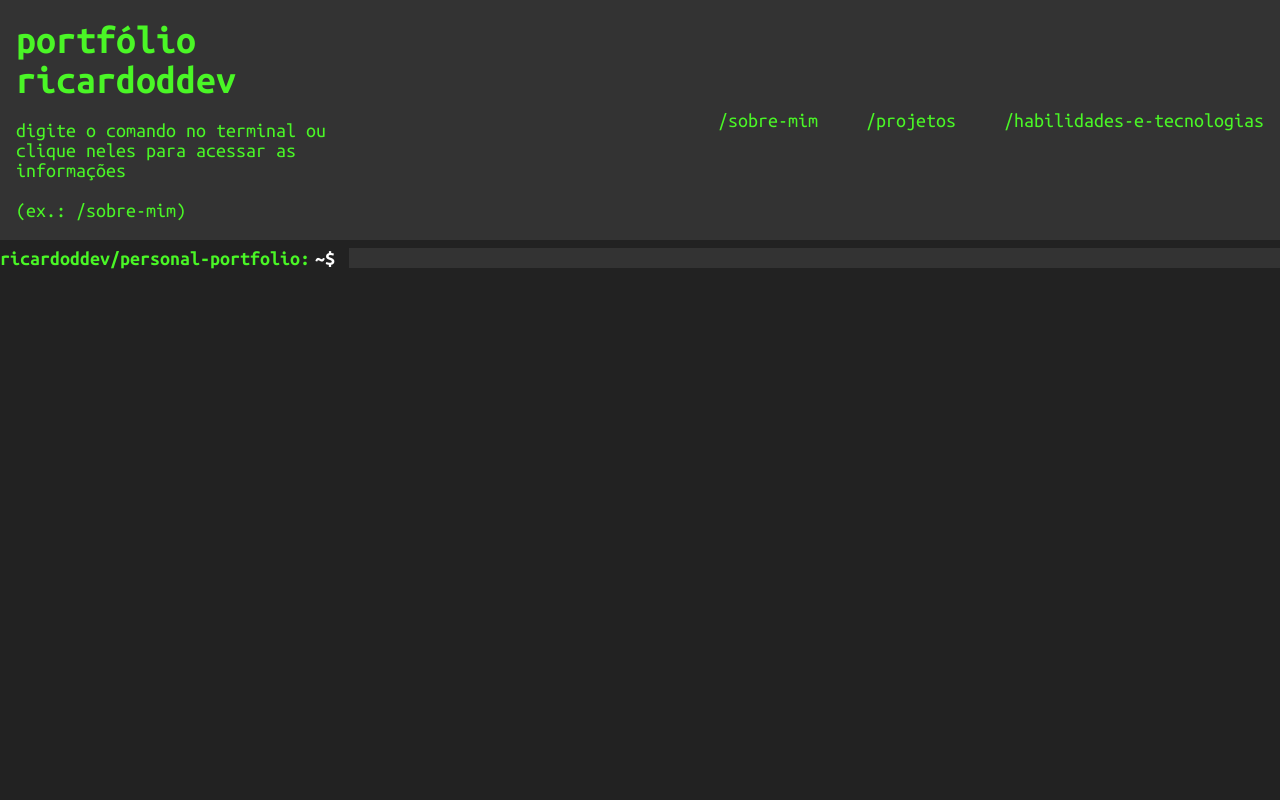
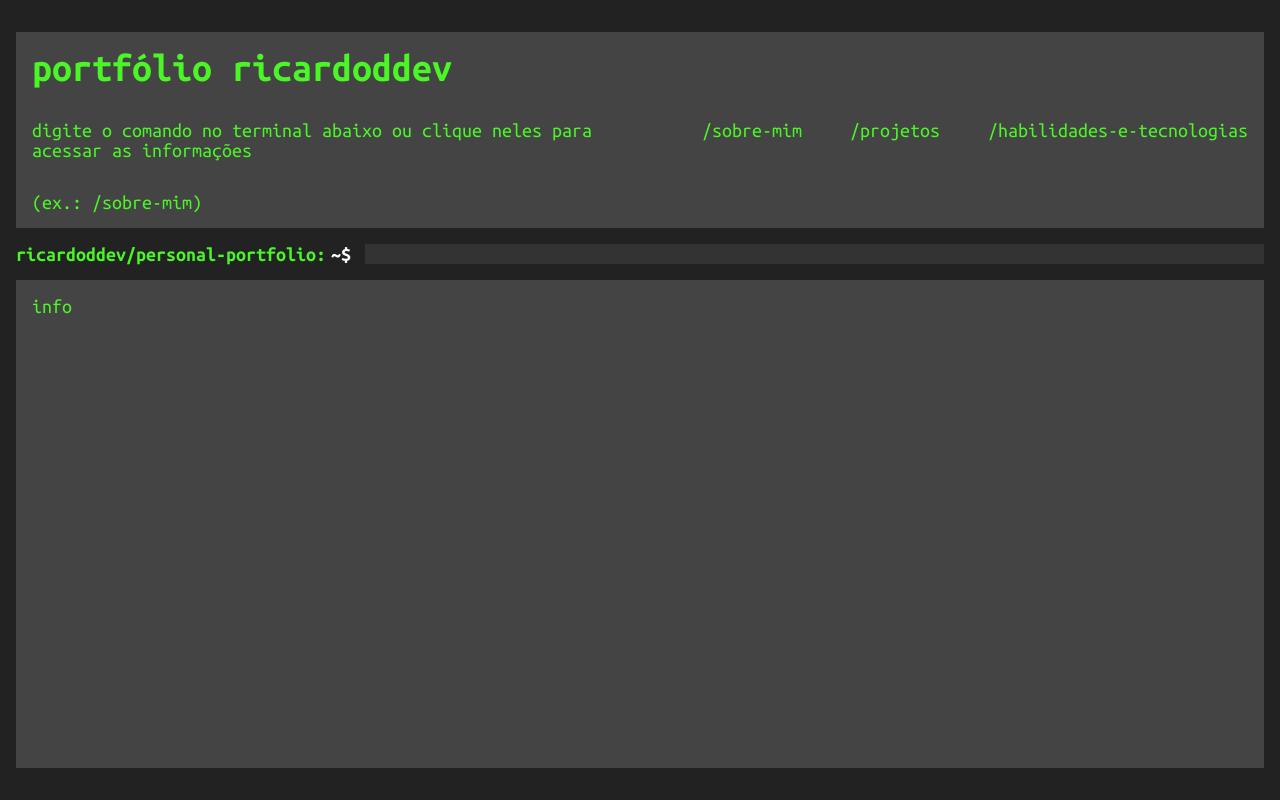
Before and after one commit to ricardoddev/personal-portfolio, a React (Vite) app: page / in a window 1280 px wide. Built offline with nearby package versions, Linux system fonts and the light colour scheme.

Commit message:
adding div to exibit information

```diff
--- /dev/null
+++ b/src/components/commandLineInput/commandLineInput.tsx
@@ -0,0 +1,11 @@
+import { CLIInput } from "./styles";
+
+
+export function CommandLineInput() {
+    return (
+        <CLIInput>
+            <strong>ricardoddev/personal-portfolio:<span>~$</span>&nbsp;</strong>
+            <input type="text" />
+        </CLIInput>
+    )
+}
--- /dev/null
+++ b/src/components/commandLineInput/styles.ts
@@ -0,0 +1,34 @@
+import styled from "styled-components";
+
+export const CLIInput = styled.div`
+    display: flex;
+    align-items: center;
+    margin: 1rem auto;
+    width: 100%;
+
+    strong {
+        flex: 0 0 auto;
+        width: auto;
+        white-space: nowrap;
+    }
+
+    span {
+        color: ${props => props.theme.white};
+        margin: 0 0.275rem 0 5px;
+    }
+
+    input {
+        background: ${props => props.theme["input-dark-gray"]};
+        width: 100%;
+        outline: none;
+        border: none;
+
+        color: ${props => props.theme.white};
+
+        caret-color: ${props => props.theme["green-cli"]};
+
+        &::selection {
+            background-color: ${props => props.theme.black}; /* Cor da seleção */
+        }
+    }
+`
--- /dev/null
+++ b/src/components/infoExibition/infoExibition.tsx
@@ -0,0 +1,9 @@
+import { InfoExibitionWrapper } from "./styles";
+
+export function InfoExibition() {
+    return (
+        <InfoExibitionWrapper>
+            info
+        </InfoExibitionWrapper>
+    )
+}
--- /dev/null
+++ b/src/components/infoExibition/styles.ts
@@ -0,0 +1,11 @@
+import styled from "styled-components";
+
+export const InfoExibitionWrapper = styled.main`
+    flex-grow: 1;
+
+    margin-bottom: 2rem;
+    background: ${props => props.theme["bg-gray"]};
+    padding: 1rem;
+
+
+`
--- a/src/components/navbar/navbar.tsx
+++ b/src/components/navbar/navbar.tsx
@@ -6,9 +6,7 @@ export function Navbar() {
         <NavbarWrapper>
             <div>
                 <h1>portfólio ricardoddev</h1>
-                <br />
-                <p>digite o comando no terminal ou clique neles para acessar as informações</p>
-                <br />
+                <p>digite o comando no terminal abaixo ou clique neles para acessar as informações</p>
                 <p>(ex.: /sobre-mim)</p>
             </div>
 
--- a/src/components/navbar/styles.ts
+++ b/src/components/navbar/styles.ts
@@ -1,9 +1,9 @@
 import styled from "styled-components";
 
 export const NavbarWrapper = styled.header`
-    background: ${props => props.theme["input-dark-gray"]};
+    margin-top: 2rem;
+    background: ${props => props.theme["bg-gray"]};
 
-    height: 30vh;
     padding: 1rem;
 
     display: flex;
@@ -11,7 +11,10 @@ export const NavbarWrapper = styled.header`
     justify-content: space-between;
 
     div {
-        width: 25%;
+        display: flex;
+        flex-direction: column;
+        gap: 2rem;
+        width: 48%;
     }
 
     ul {
--- a/src/pages/home/home.tsx
+++ b/src/pages/home/home.tsx
@@ -1,15 +1,15 @@
+import { CommandLineInput } from "../../components/commandLineInput/commandLineInput";
+import { InfoExibition } from "../../components/infoExibition/infoExibition";
 import { Navbar } from "../../components/navbar/navbar";
-import { CLIInput } from "./styles";
+import { HomeWrapper } from "./styles";
 
 export function Home() {
     return(
-        <>
+        <HomeWrapper>
             <Navbar />
-            <CLIInput>
-                <strong>ricardoddev/personal-portfolio:<span>~$</span>&nbsp;</strong>
-                <input type="text" />
-            </CLIInput>
-        </>
+            <CommandLineInput />
+            <InfoExibition />
+        </HomeWrapper>
 
     )
 }
--- a/src/pages/home/styles.ts
+++ b/src/pages/home/styles.ts
@@ -1,33 +1,7 @@
 import styled from "styled-components";
 
-export const CLIInput = styled.main`
+export const HomeWrapper = styled.div`
     display: flex;
-    align-items: center;
-    margin: 0.5rem 0;
-
-    strong {
-        flex: 0 0 auto;
-        width: auto;
-        white-space: nowrap;
-    }
-
-    span {
-        color: ${props => props.theme.white};
-        margin: 0 0.275rem 0 5px;
-    }
-
-    input {
-        background: ${props => props.theme["input-dark-gray"]};
-        width: 100%;
-        outline: none;
-        border: none;
-
-        color: ${props => props.theme.white};
-
-        caret-color: ${props => props.theme["green-cli"]};
-
-        &::selection {
-            background-color: ${props => props.theme.black}; /* Cor da seleção */
-        }
-    }
+    flex-direction: column;
+    height: 100vh;
 `
--- a/src/styles/global.ts
+++ b/src/styles/global.ts
@@ -12,6 +12,7 @@ export const GlobalStyle = createGlobalStyle`
         color: ${props => props.theme['green-cli']};
         margin: 0 auto;
         max-width: 80rem;
+        padding: 0 1rem;
     }
 
     body, input, textarea, button {
--- a/src/styles/themes/default.ts
+++ b/src/styles/themes/default.ts
@@ -1,7 +1,10 @@
 export const defaultTheme = {
     'bg-dark-gray': '#222222',
     'input-dark-gray': '#333333',
+    'bg-gray': '#444444',
+
     'green-cli': '#4AF626',
+
     white: '#fff',
     black: '#000'
 };
```
